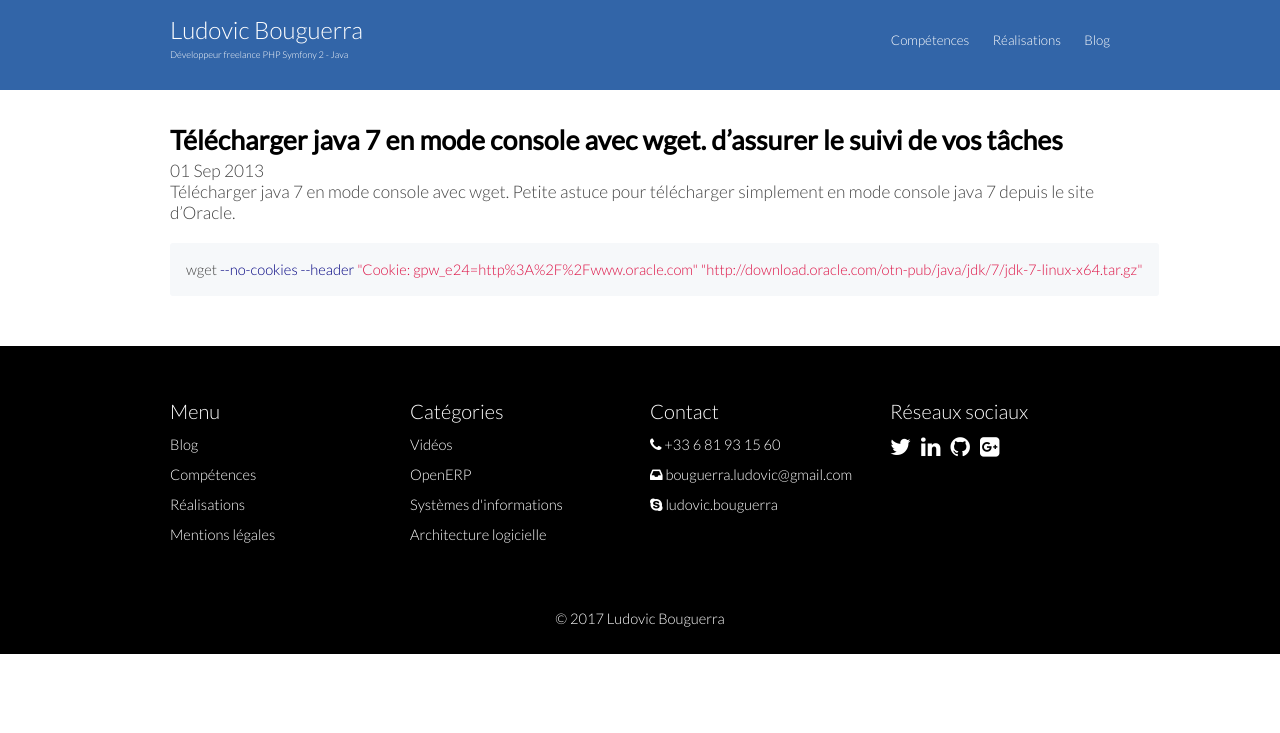
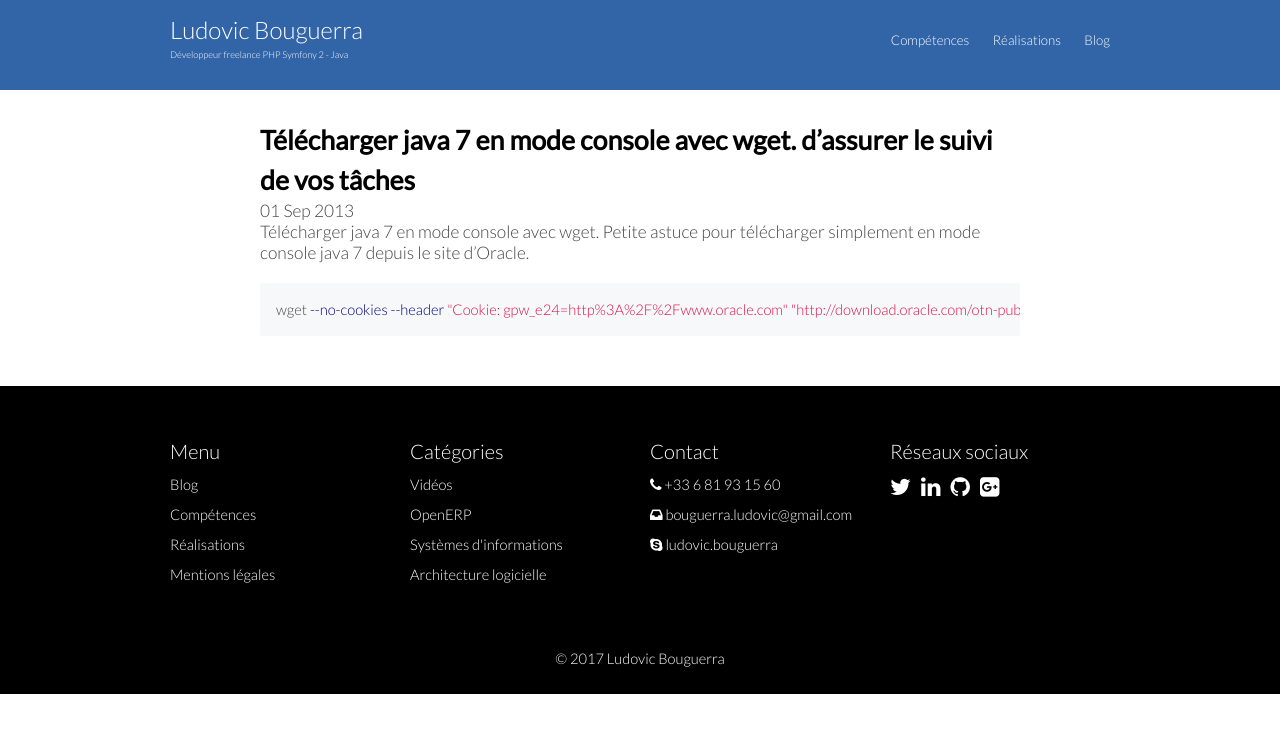
Before and after one commit to ludovic-bouguerra/site, a Jekyll site: the page built from _posts/2013-09-01-telecharger-java-7-en-mode-console-avec-wget.markdown, in a window 1280 px wide. Shown: the top 733 px of the page. Built offline with Jekyll 4.4.1, drawn with Linux system fonts in a browser that asks for light colours.

Commit message:
Update template for blog and post

```diff
--- a/_layouts/blog.html
+++ b/_layouts/blog.html
@@ -1,7 +1,7 @@
 ---
 layout: default
 ---
-<div class="ten column">
+<div class="mx-auto thirteen columns">
 {% for post in site.posts %}
 
   <article class="{% if forloop.first %}first{% elsif forloop.last %}last{% else %}middle{% endif %}">
--- a/_layouts/post.html
+++ b/_layouts/post.html
@@ -1,7 +1,7 @@
 ---
 layout: default
 ---
-<div class="ten column">
+<div class="mx-auto thirteen columns">
 <article id="post-page">
 	<h2>{%if page.header %}{{ page.header }}{% else %}{{ page.title }}{% endif %}</h2>
 	<time datetime="{{ page.date | date_to_xmlschema }}" class="by-line">{{ page.date | date_to_string }}</time>
--- a/_sass/main.scss
+++ b/_sass/main.scss
@@ -360,6 +360,13 @@ h2.title a{
 
 h2.title a:hover{
   color: $senary-color;
+}
+
+.mx-auto {
+    margin-right: auto!important;
+    margin-left: auto!important;
+    float: none !important;
+    display: block !important;
 }
 
 .contact{
```
